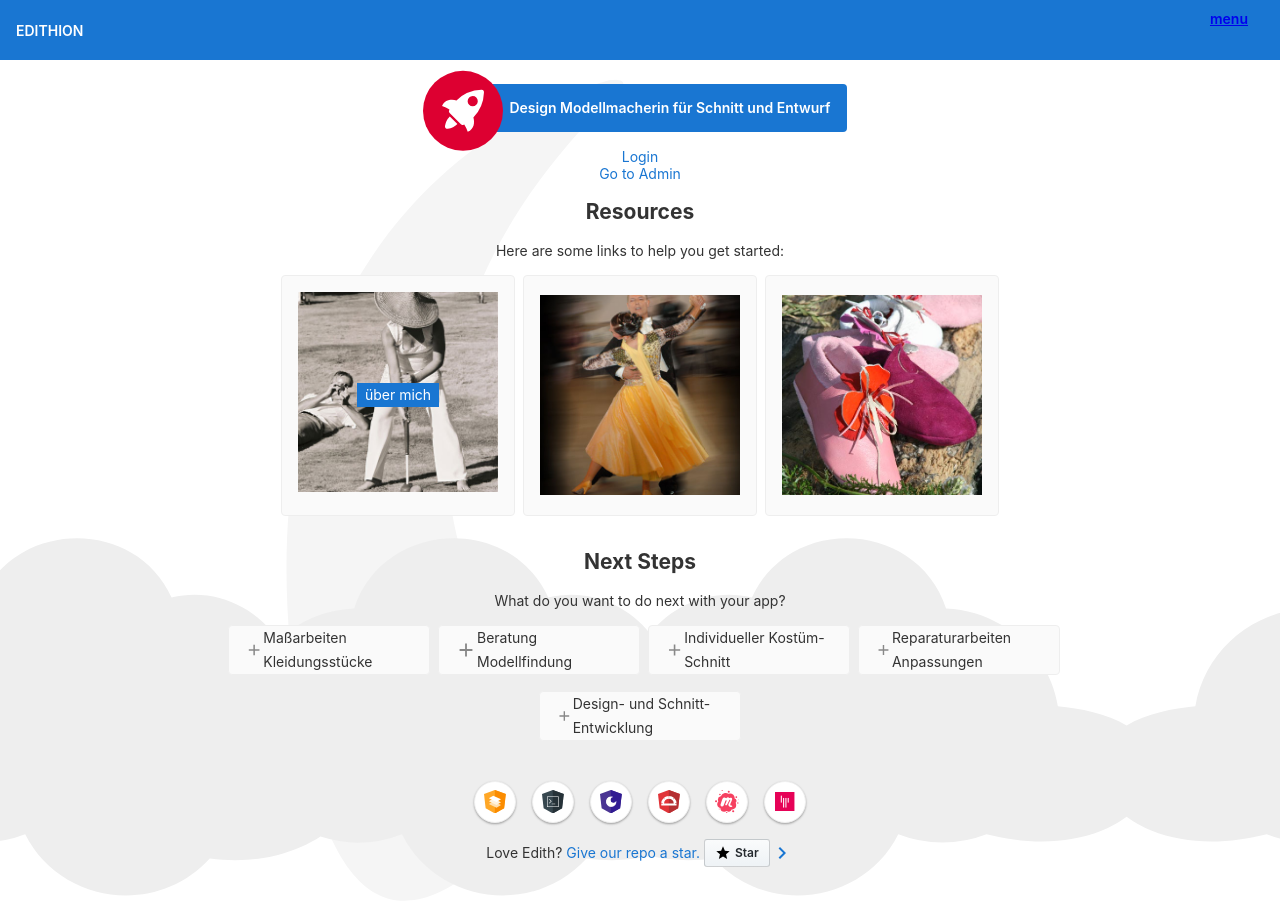
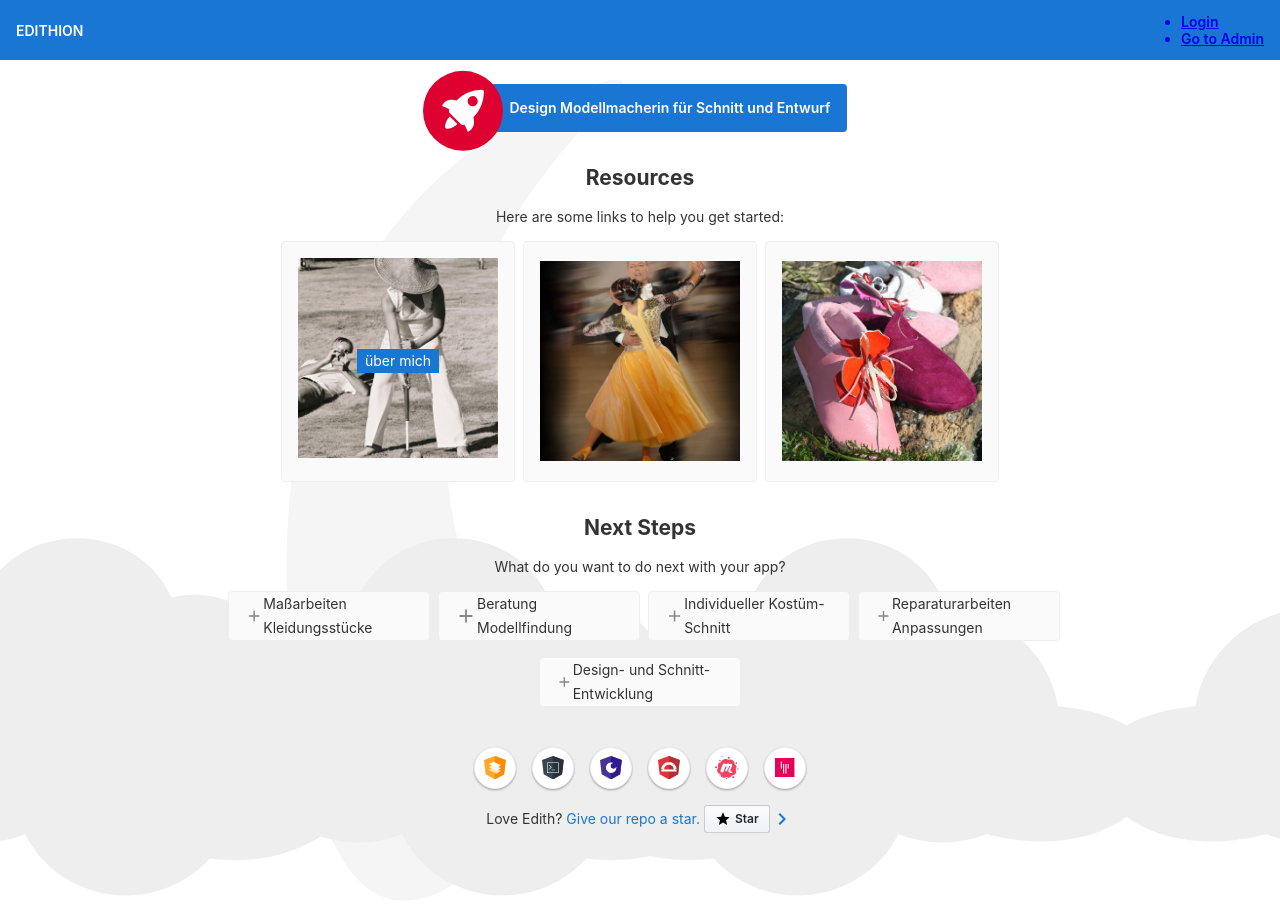
Before and after one commit to munich99/onepager-cms, an Angular app: page / in a window 1280 px wide. Built offline with nearby package versions, Linux system fonts and the light colour scheme.

Commit message:
admin can login

```diff
--- a/src/app/_service/auth.service.ts
+++ b/src/app/_service/auth.service.ts
@@ -1,5 +1,10 @@
 import { Injectable } from '@angular/core';
 import { HttpClient } from  '@angular/common/http';
+
+interface myData {
+  success: boolean,
+  message: string
+}
 
 @Injectable({
   providedIn: 'root'
@@ -8,14 +13,11 @@ export class AuthService {
 
 constructor(private http:HttpClient ) { }
 
-getUserDetails(username, password){
-  // post this datails to API - return usernfo ist corect
-  return this.http.post('/login/auth.php', {
+getUserDetails(username, password) {
+  // post these details to API server return user info if correct
+  return this.http.post<myData>('/login/auth.php', {
     username,
     password
-  }).subscribe(data => {
-    console.log(data, "from server")
-
   })
 }
 
--- a/src/app/app.component.html
+++ b/src/app/app.component.html
@@ -134,8 +134,7 @@
     </svg>
 
   </div>
-  <a routerLink="/login">Login</a>
-  <a routerLink="/admin">Go to Admin</a>
+
 
   <!-- Resources -->
   <!--app-my-start></app-my-start-->
--- a/src/app/header/header.component.html
+++ b/src/app/header/header.component.html
@@ -5,9 +5,15 @@
     <div class="spacer"></div>
   <a aria-label="Angular on twitter" target="_blank" rel="noopener" href="https://twitter.com/angular" title="Twitter">
 
-    <div id="twitter-logo" height="24" data-name="Logo — FIXED" xmlns="http://www.w3.org/2000/svg" viewBox="0 0 400 400">
-     menu
-    </div>
+    <nav>
+      <ul>
+        <li><a routerLink="/login">Login</a></li>
+        <li><a routerLink="/admin">Go to Admin</a></li>
+      </ul>
+    </nav>
+
+
+
 
   </a>
 </div>
--- a/src/app/login/login.component.ts
+++ b/src/app/login/login.component.ts
@@ -1,4 +1,5 @@
 import { Component, OnInit } from '@angular/core';
+import { Router } from '@angular/router';
 import { AuthService } from '../_service/auth.service';
 
 @Component({
@@ -8,19 +9,25 @@ import { AuthService } from '../_service/auth.service';
 })
 export class LoginComponent implements OnInit {
 
-  constructor(private Auth:AuthService ) { }
+  constructor(private Auth: AuthService, private router: Router) { }
 
   ngOnInit() {
   }
 
   loginUser(event){
-    const target= event.target;
-    const username= target.querySelector('#username').value;
-    const password= target.querySelector('#password').value;
-    this.Auth.getUserDetails(username, password)
-    //event.prevendDefault()
-    console.log(username, password);
-
+    event.preventDefault()
+    const target = event.target
+    const password = target.querySelector('#password').value
+    const username = target.querySelector('#username').value
+    this.Auth.getUserDetails(username, password).subscribe( data => {
+      if(data.success){
+        this.router.navigate(['admin'])
+       // this.Auth.setLoggedIn(true)
+      }else{
+        alert(data.message)
+      }
+    })
+    console.log(username,password)
   }
 
 }
```
